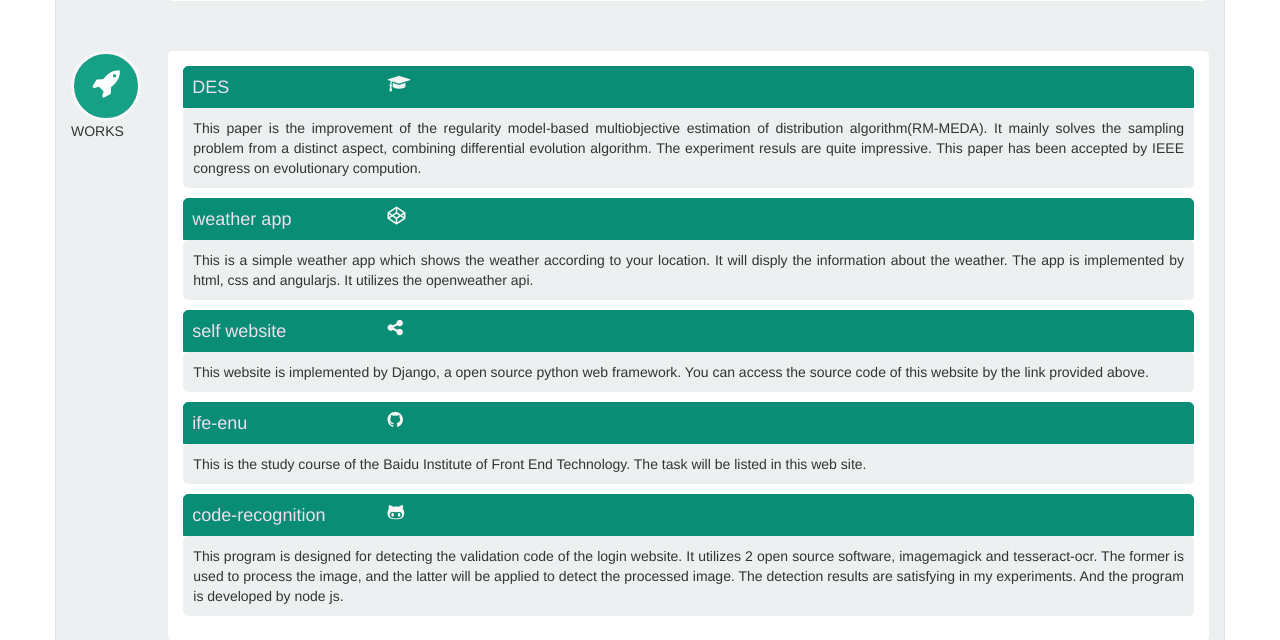
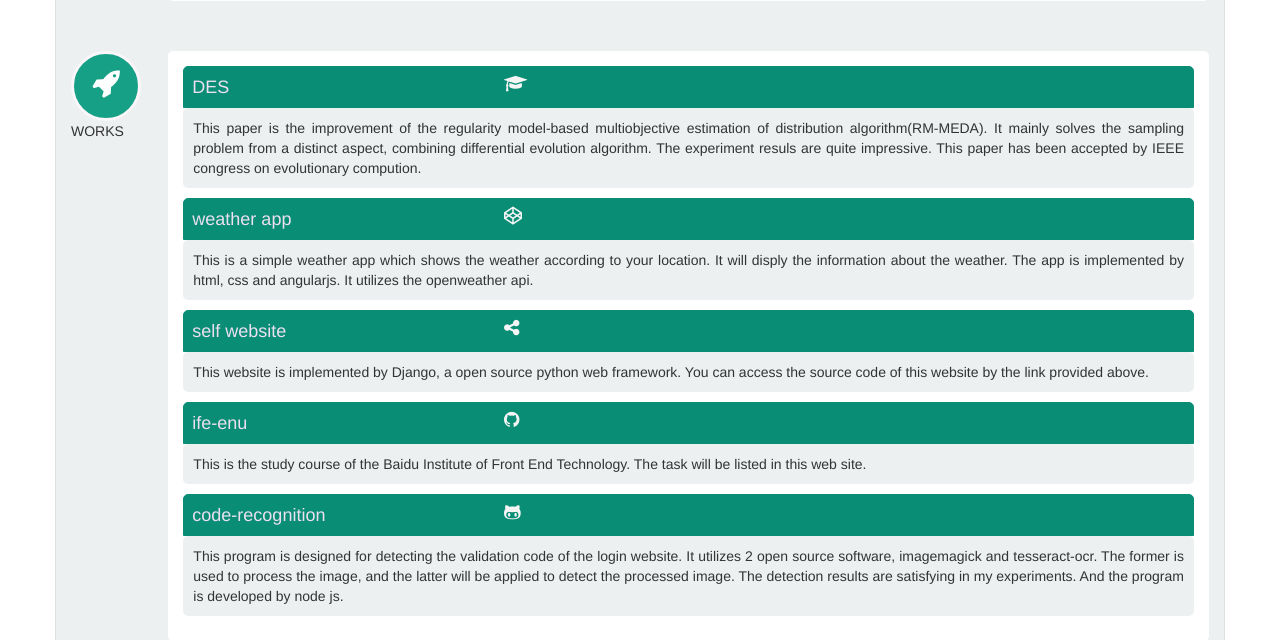
Before and after one commit to madneal/my-first-blog, a Django app: page /cv-en/ in a window 1280 px wide. Shown: the part 1580-2220 px from the top of the page. Run offline with Django 3.2, Linux system fonts and the light colour scheme; some libraries are stand-ins or nearby versions.

Commit message:
adaptive style

```diff
--- a/blog/templates/blog/cv-en.html
+++ b/blog/templates/blog/cv-en.html
@@ -274,28 +274,50 @@
 					<div class="col-xs-12 col-lg-11">
 						<div class="box-holder">
 							<div class="work-item">
-								<div class="head"><h4><span class="text">DES</span><span><a href="../paper"><i class="fa fa-mortar-board"></i></a></span></h4></div>
+								<div class="head"><h4>
+                                    <div class="row">
+                                        <div class="col-xs-12 col-lg-3"><span class="text">DES</span></div>
+                                        <div class="col-xs-12 col-lg-3"><span><a href="../paper"><i class="fa fa-mortar-board"></i></a></span></div>
+                                    </div>
+                                    </h4></div>
 							    <div class="body">
 									<p>This paper is the improvement of the regularity model-based multiobjective estimation of distribution algorithm(RM-MEDA). It mainly solves the sampling problem from a distinct aspect, combining differential evolution algorithm. The experiment resuls are quite impressive. This paper has been accepted by IEEE congress on evolutionary compution.</p>
 								</div>
 							</div>
 							<div class="work-item">
-								<div class="head"><h4><span class="">weather app</span><span><a href="http://codepen.io/nealecnu/full/GZpJrv/"><i class="fa fa-codepen"></i></a></span></h4>
+								<div class="head"><h4>
+                                    <div class="row">
+                                        <div class="col-xs-12 col-lg-3"><span class="">weather app</span></div>
+                                        <div class="col-xs-12 col-lg-3"><span><a href="http://codepen.io/nealecnu/full/GZpJrv/"><i class="fa fa-codepen"></i></a></span></div>
+                                    </div>
+                                    </h4>
 								</div>
 								<div class="body"><p>This is a simple weather app which shows the weather according to your location. It will disply the information about the weather. The app is implemented by html, css and angularjs. It utilizes the openweather api.</p></div>
 							</div>
 							<div class="work-item">
-								<div class="head"><h4><span class="text">self website</span><span><a href="http://neal1991.pythonanywhere.com"><i class="fa fa-share-alt"></i></a></span></h4>
+								<div class="head"><h4>
+                                    <div class="row">
+                                        <div class="col-xs-12 col-lg-3"><span class="text">self website</span></div>
+                                        <div class="col-xs-12 col-lg-3"><span><a href="http://neal1991.pythonanywhere.com"><i class="fa fa-share-alt"></i></a></span></div>
+                                    </div></h4>
 								</div>
 								<div class="body"><p>This website is implemented by Django, a open source python web framework. You can access the source code of this website by the link provided above.</p></div>
 							</div>
 							<div class="work-item">
-								<div class="head"><h4><span class="text">ife-enu</span><span><a href="http://neal1991.github.io/ife-ecnu/index.html"><i class="fa fa-github"></i></a></span></h4>
+								<div class="head"><h4>
+                                    <div class="row">
+                                        <div class="col-xs-12 col-lg-3"><span class="text">ife-enu</span></div>
+                                        <div class="col-xs-12 col-lg-3"><span><a href="http://neal1991.github.io/ife-ecnu/index.html"><i class="fa fa-github"></i></a></span></div>
+                                    </div></h4>
 								</div>
 								<div class="body"><p>This is the study course of the Baidu Institute of Front End Technology. The task will be listed in this web site.</p></div>
 							</div>
 							<div class="work-item">
-								<div class="head"><h4><span class="text">code-recognition</span><span><a href="https://github.com/neal1991/code-recognition"><i class="fa fa-github-alt"></i></a></span></h4>
+								<div class="head"><h4>
+                                    <div class="row">
+                                        <div class="col-xs-12 col-lg-3"><span class="text">code-recognition</span></div>
+                                        <div class="col-xs-12 col-lg-3"><span><a href="https://github.com/neal1991/code-recognition"><i class="fa fa-github-alt"></i></a></span></div>
+                                    </div></h4>
 								</div>
 								<div class="body"><p>This program is designed for detecting the validation code of the login website. It utilizes 2 open source software, imagemagick and tesseract-ocr. The former is used to process the image, and the latter will be applied to detect the processed image. The detection results are satisfying in my experiments. And the program is developed by node js.</p></div>
 							</div>
```
